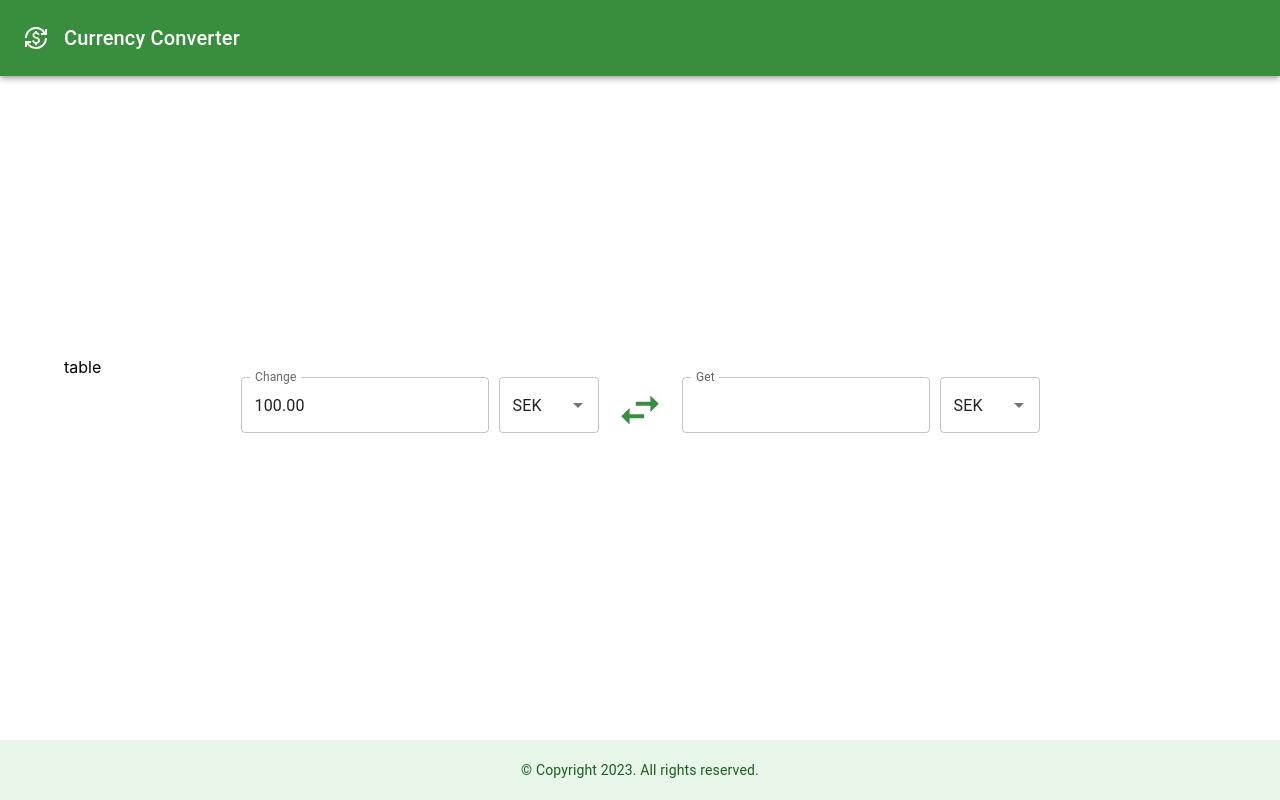
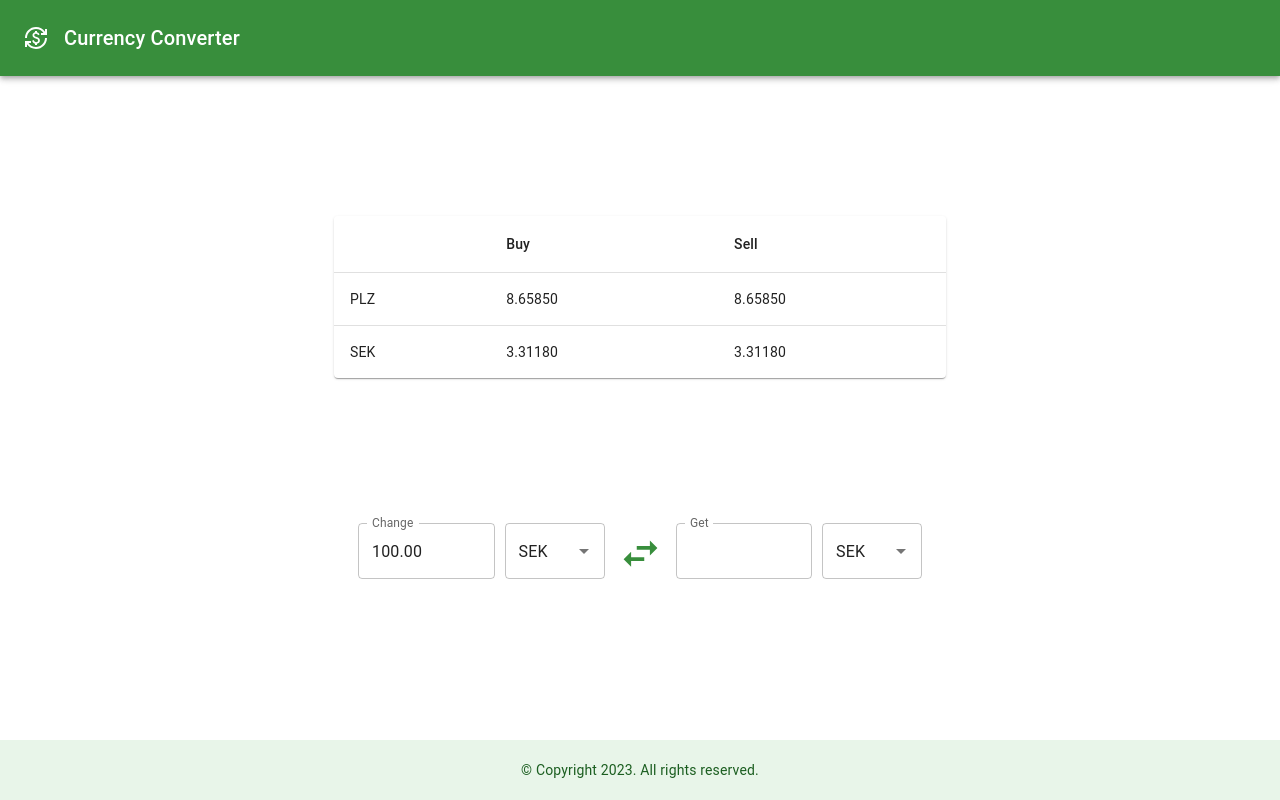
Before and after one commit to ytka2000/currency-converter, a React (Create React App) app: page / in a window 1280 px wide. Built offline with nearby package versions, Linux system fonts and the light colour scheme; no server answers.

Commit message:
add table formatting

```diff
--- a/src/components/Content/Content.jsx
+++ b/src/components/Content/Content.jsx
@@ -1,12 +1,29 @@
-import Table from "../Table";
+import Container from "@mui/material/Container";
+import { useTheme } from "@mui/material/styles";
+import useMediaQuery from "@mui/material/useMediaQuery";
+
+import DataTable from "../DataTable";
 import Converter from "../Converter";
 
 const Content = () => {
+  const theme = useTheme();
+  const matchesMd = useMediaQuery(theme.breakpoints.down("md"));
+
   return (
-    <>
-      <Table />
+    <Container
+      sx={{
+        height: "100%",
+        width: matchesMd ? "100%" : "75%",
+        display: "flex",
+        flexDirection: "column",
+        justifyContent: "space-evenly",
+        alignItems: "center",
+        gap: "30px",
+      }}
+    >
+      <DataTable />
       <Converter />
-    </>
+    </Container>
   );
 };
 
--- a/src/components/Converter/Converter.jsx
+++ b/src/components/Converter/Converter.jsx
@@ -1,21 +1,36 @@
 import Container from "@mui/material/Container";
+import Box from "@mui/material/Box";
 import IconButton from "@mui/material/IconButton";
 import SwapHorizIcon from "@mui/icons-material/SwapHoriz";
+import { useTheme } from "@mui/material/styles";
+import useMediaQuery from "@mui/material/useMediaQuery";
 
 import ConverterItem from "../ConverterItem";
 
 const Converter = () => {
+  const theme = useTheme();
+  const matchesSm = useMediaQuery(theme.breakpoints.down("sm"));
+  const matches = useMediaQuery("(max-width:1100px)");
+
   const handleSwap = () => {};
 
   return (
-    // console.log responsive !!!
     <Container
-      sx={{ display: "flex", justifyContent: "space-evenly", width: "75%" }}
+      sx={{
+        display: "flex",
+        flexDirection: matchesSm ? "column" : "row",
+        justifyContent: "space-evenly",
+        alignContent: "center",
+        width: matches ? "100%" : "75%",
+        gap: "5px",
+      }}
     >
       <ConverterItem label="Change" defaultValue="100.00" />
-      <IconButton color="primary" onClick={handleSwap}>
-        <SwapHorizIcon sx={{ height: "50px", width: "50px" }} />
-      </IconButton>
+      <Box display="flex" justifyContent="center">
+        <IconButton color="primary" onClick={handleSwap}>
+          <SwapHorizIcon sx={{ height: "45px", width: "45px" }} />
+        </IconButton>
+      </Box>
       <ConverterItem label="Get" />
     </Container>
   );
--- /dev/null
+++ b/src/components/DataTable/DataTable.jsx
@@ -0,0 +1,48 @@
+import Table from "@mui/material/Table";
+import TableBody from "@mui/material/TableBody";
+import TableCell from "@mui/material/TableCell";
+import TableContainer from "@mui/material/TableContainer";
+import TableHead from "@mui/material/TableHead";
+import TableRow from "@mui/material/TableRow";
+import Paper from "@mui/material/Paper";
+
+function createData(ccy, base_ccy, buy, sale) {
+  return { ccy, base_ccy, buy, sale };
+}
+
+const rows = [
+  createData("PLZ", "UAH", "8.65850", "8.65850"),
+  createData("SEK", "UAH", "3.31180", "3.31180"),
+];
+
+const DataTable = () => {
+  return (
+    <Paper sx={{ width: "75%", overflow: "hidden" }}>
+      <TableContainer sx={{ maxHeight: 430 }}>
+        <Table stickyHeader aria-label="simple table">
+          <TableHead>
+            <TableRow>
+              <TableCell></TableCell>
+              <TableCell>Buy</TableCell>
+              <TableCell>Sell</TableCell>
+            </TableRow>
+          </TableHead>
+          <TableBody>
+            {rows.map((row) => (
+              <TableRow
+                key={row.ccy}
+                sx={{ "&:last-child td, &:last-child th": { border: 0 } }}
+              >
+                <TableCell>{row.ccy}</TableCell>
+                <TableCell>{row.buy}</TableCell>
+                <TableCell>{row.sale}</TableCell>
+              </TableRow>
+            ))}
+          </TableBody>
+        </Table>
+      </TableContainer>
+    </Paper>
+  );
+};
+
+export default DataTable;
--- /dev/null
+++ b/src/components/DataTable/index.js
@@ -0,0 +1,3 @@
+import DataTable from "./DataTable";
+
+export default DataTable;
--- a/src/components/Table/Table.jsx
+++ /dev/null
@@ -1,5 +0,0 @@
-const Table = () => {
-  return <div>table</div>;
-};
-
-export default Table;
--- a/src/components/Table/index.js
+++ /dev/null
@@ -1,3 +0,0 @@
-import Table from "./Table";
-
-export default Table;
```
